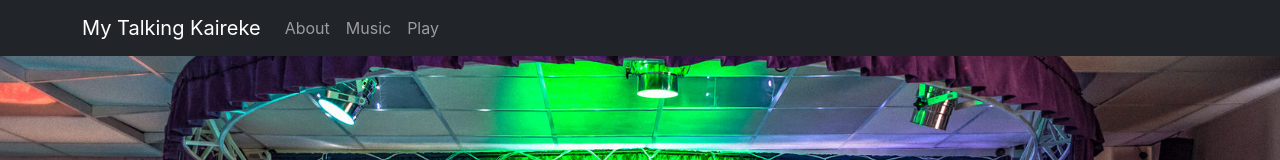
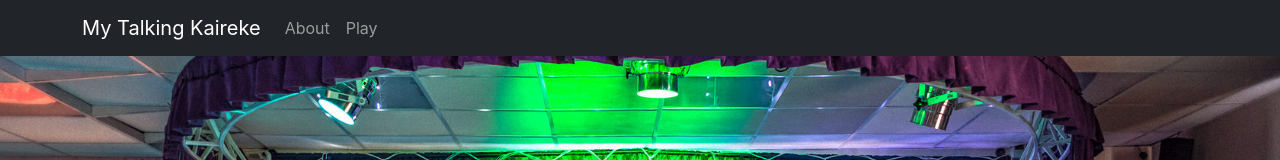
Before and after one commit to effuone/MyTalkingKairatNurtas, a React (Create React App) app: page / in a window 1280 px wide. Shown: the top 160 px of the page. Built offline with nearby package versions, Linux system fonts and the light colour scheme; no server answers.

Commit message:
Router fix

```diff
--- a/src/components/common/header/Header.jsx
+++ b/src/components/common/header/Header.jsx
@@ -7,7 +7,6 @@ const Header = () => {
           <Navbar.Brand href="/">My Talking Kaireke</Navbar.Brand>
           <Nav className="me-auto">
             <Nav.Link as={Link} to="/about">About</Nav.Link>
-            <Nav.Link as={Link} to="/music">Music</Nav.Link>
             <Nav.Link as={Link} to="/play">Play</Nav.Link>
           </Nav>
         </Container>
```
